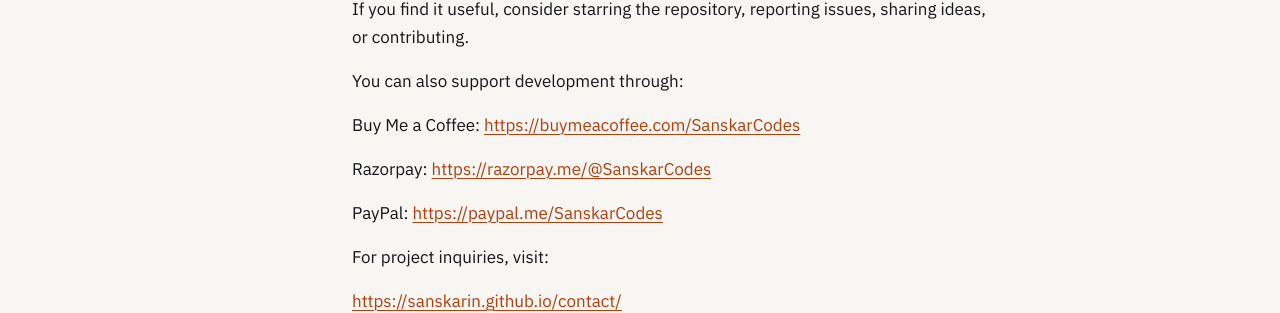
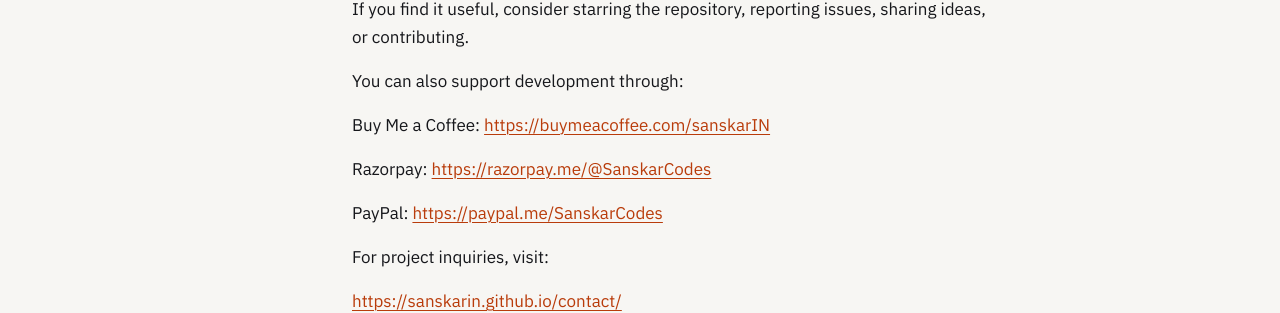
Before and after one commit to sanskarIN/sanskarIN.github.io, a Jekyll site: the page built from _posts/2026-10-23-repodna-v1-4-3-release.md, in a window 1280 px wide and 900 px high, scrolled down 2672 px. Shown: the part 146-459 px from the top of the window. Built offline with Jekyll 4.4.1, drawn with Linux system fonts in a browser that asks for light colours; some of the changed lines change nothing that is shown.

Commit message:
fix(blog): refresh support link in 2026-10-23-repodna-v1-4-3-release.md

```diff
--- a/_posts/2026-10-23-repodna-v1-4-3-release.md
+++ b/_posts/2026-10-23-repodna-v1-4-3-release.md
@@ -84,7 +84,7 @@
 
 You can also support development through:
 
-Buy Me a Coffee: <a href="https://buymeacoffee.com/SanskarCodes" rel="noopener noreferrer">https://buymeacoffee.com/SanskarCodes</a>
+Buy Me a Coffee: <a href="https://buymeacoffee.com/sanskarIN" rel="noopener noreferrer">https://buymeacoffee.com/sanskarIN</a>
 
 Razorpay: <a href="https://razorpay.me/@SanskarCodes" rel="noopener noreferrer">https://razorpay.me/@SanskarCodes</a>
 
```
